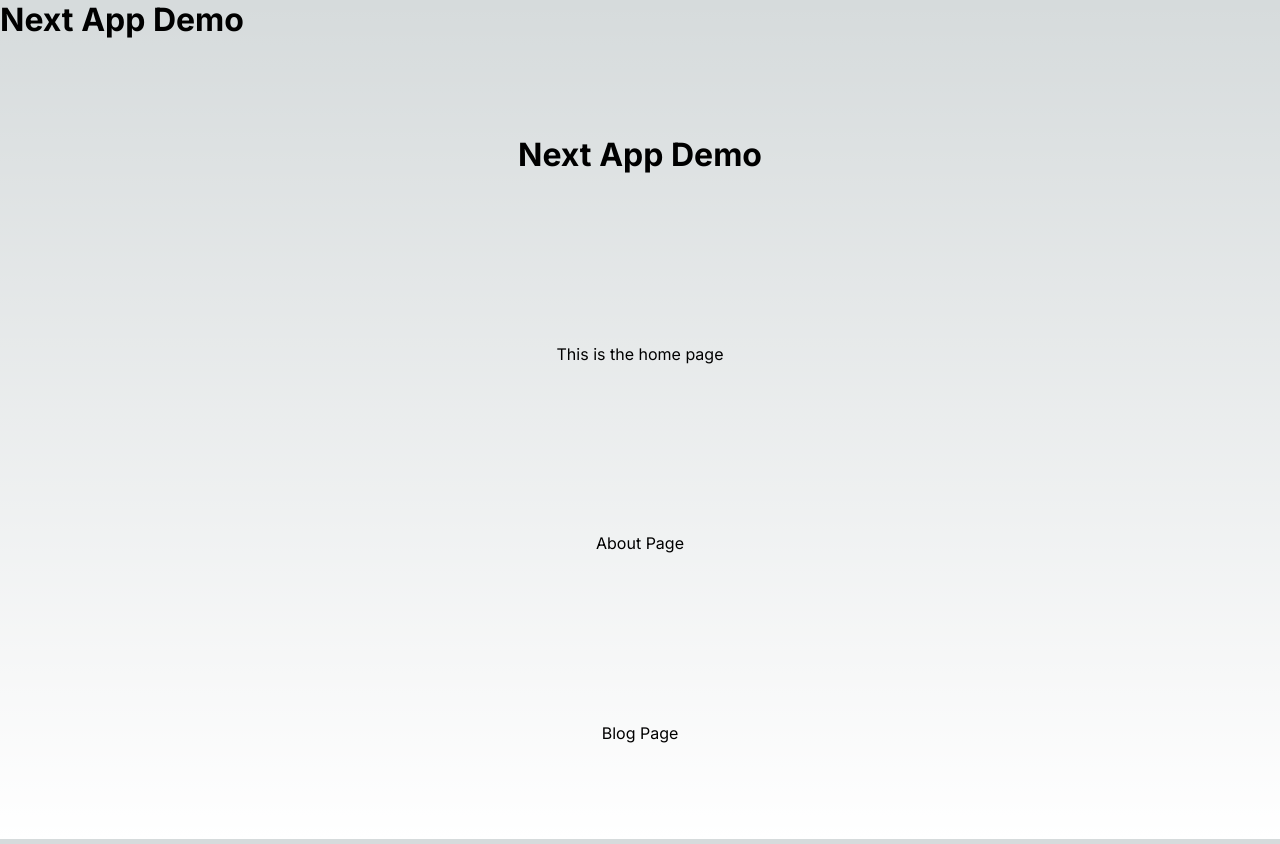
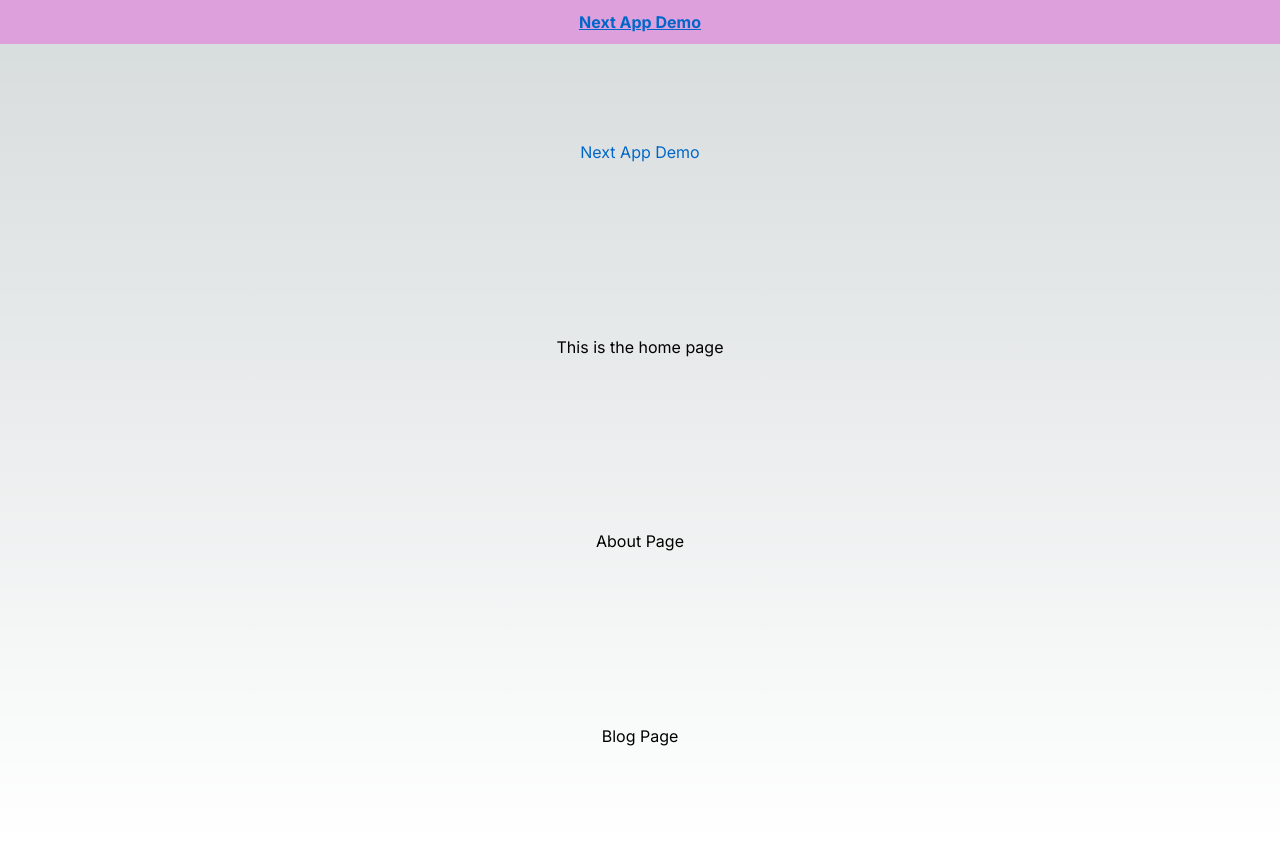
Before and after one commit to Mike7704/web-development-te, a Next.js app in the folder week8/next-intro/: page / in a window 1280 px wide. Built offline with nearby package versions, Linux system fonts and the light colour scheme.

Commit message:
CSS and CSS Tailwind demo

```diff
--- /dev/null
+++ b/week8/next-intro/postcss.config.js
@@ -0,0 +1,5 @@
+module.exports = {
+  plugins: {
+    tailwindcss: {},
+  },
+};
--- a/week8/next-intro/src/app/globals.css
+++ b/week8/next-intro/src/app/globals.css
@@ -1,43 +1,11 @@
+@tailwind base;
+@tailwind components;
+@tailwind utilities;
+
 :root {
-  --max-width: 1100px;
-  --border-radius: 12px;
-  --font-mono: ui-monospace, Menlo, Monaco, "Cascadia Mono", "Segoe UI Mono",
-    "Roboto Mono", "Oxygen Mono", "Ubuntu Monospace", "Source Code Pro",
-    "Fira Mono", "Droid Sans Mono", "Courier New", monospace;
-
   --foreground-rgb: 0, 0, 0;
   --background-start-rgb: 214, 219, 220;
   --background-end-rgb: 255, 255, 255;
-
-  --primary-glow: conic-gradient(
-    from 180deg at 50% 50%,
-    #16abff33 0deg,
-    #0885ff33 55deg,
-    #54d6ff33 120deg,
-    #0071ff33 160deg,
-    transparent 360deg
-  );
-  --secondary-glow: radial-gradient(
-    rgba(255, 255, 255, 1),
-    rgba(255, 255, 255, 0)
-  );
-
-  --tile-start-rgb: 239, 245, 249;
-  --tile-end-rgb: 228, 232, 233;
-  --tile-border: conic-gradient(
-    #00000080,
-    #00000040,
-    #00000030,
-    #00000020,
-    #00000010,
-    #00000010,
-    #00000080
-  );
-
-  --callout-rgb: 238, 240, 241;
-  --callout-border-rgb: 172, 175, 176;
-  --card-rgb: 180, 185, 188;
-  --card-border-rgb: 131, 134, 135;
 }
 
 @media (prefers-color-scheme: dark) {
@@ -45,63 +13,14 @@
     --foreground-rgb: 255, 255, 255;
     --background-start-rgb: 0, 0, 0;
     --background-end-rgb: 0, 0, 0;
-
-    --primary-glow: radial-gradient(rgba(1, 65, 255, 0.4), rgba(1, 65, 255, 0));
-    --secondary-glow: linear-gradient(
-      to bottom right,
-      rgba(1, 65, 255, 0),
-      rgba(1, 65, 255, 0),
-      rgba(1, 65, 255, 0.3)
-    );
-
-    --tile-start-rgb: 2, 13, 46;
-    --tile-end-rgb: 2, 5, 19;
-    --tile-border: conic-gradient(
-      #ffffff80,
-      #ffffff40,
-      #ffffff30,
-      #ffffff20,
-      #ffffff10,
-      #ffffff10,
-      #ffffff80
-    );
-
-    --callout-rgb: 20, 20, 20;
-    --callout-border-rgb: 108, 108, 108;
-    --card-rgb: 100, 100, 100;
-    --card-border-rgb: 200, 200, 200;
   }
 }
 
-* {
-  box-sizing: border-box;
-  padding: 0;
-  margin: 0;
-}
-
-html,
-body {
-  max-width: 100vw;
-  overflow-x: hidden;
+h1 {
+  color: rgb(0, 103, 200);
 }
 
 body {
   color: rgb(var(--foreground-rgb));
-  background: linear-gradient(
-      to bottom,
-      transparent,
-      rgb(var(--background-end-rgb))
-    )
-    rgb(var(--background-start-rgb));
+  background: linear-gradient(to bottom, transparent, rgb(var(--background-end-rgb))) rgb(var(--background-start-rgb));
 }
-
-a {
-  color: inherit;
-  text-decoration: none;
-}
-
-@media (prefers-color-scheme: dark) {
-  html {
-    color-scheme: dark;
-  }
-}
--- /dev/null
+++ b/week8/next-intro/src/app/header.module.css
@@ -0,0 +1,4 @@
+.header {
+  background-color: plum;
+  padding: 10px;
+}
--- a/week8/next-intro/src/app/layout.js
+++ b/week8/next-intro/src/app/layout.js
@@ -5,7 +5,7 @@ import Header from "@/components/Header";
 const inter = Inter({ subsets: ["latin"] });
 
 export const metadata = {
-  title: "Create Next App",
+  title: "next.js Demo",
   description: "Generated by create next app",
 };
 
--- a/week8/next-intro/src/components/Header.jsx
+++ b/week8/next-intro/src/components/Header.jsx
@@ -1,3 +1,9 @@
+import headerStyles from "@/app/header.module.css";
+
 export default function Header() {
-  return <h1>Next App Demo</h1>;
+  return (
+    <div className={headerStyles.header}>
+      <h1 className="text-center font-bold underline">Next App Demo</h1>
+    </div>
+  );
 }
--- /dev/null
+++ b/week8/next-intro/tailwind.config.js
@@ -0,0 +1,13 @@
+/** @type {import('tailwindcss').Config} */
+module.exports = {
+  content: ["./src/pages/**/*.{js,ts,jsx,tsx,mdx}", "./src/components/**/*.{js,ts,jsx,tsx,mdx}", "./src/app/**/*.{js,ts,jsx,tsx,mdx}"],
+  theme: {
+    extend: {
+      backgroundImage: {
+        "gradient-radial": "radial-gradient(var(--tw-gradient-stops))",
+        "gradient-conic": "conic-gradient(from 180deg at 50% 50%, var(--tw-gradient-stops))",
+      },
+    },
+  },
+  plugins: [],
+};
```
Also changed, not shown: week8/next-intro/package.json (+5 -2 lines), 1 other file (tests, documents, lock files or other folders).
